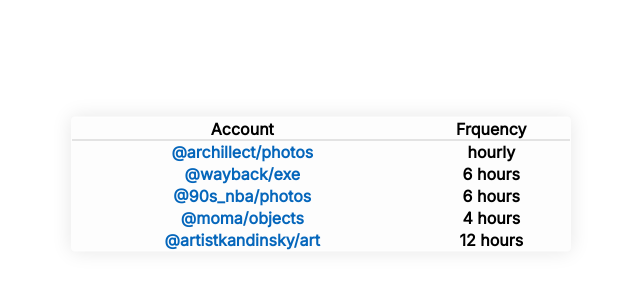
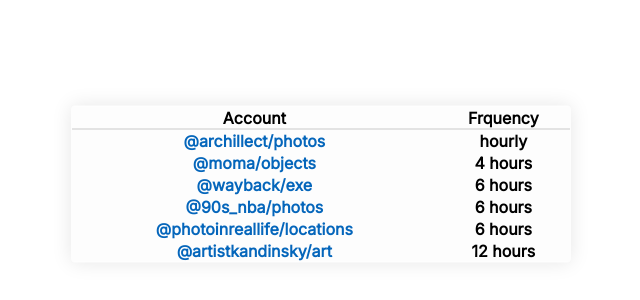
Before and after one commit to jasonleyser/slate-cron, a Next.js app: page /list in a window 1280 px wide. Shown: the part 216-516 px from the top of the page, without its empty margins (319-959 px from the left). Built offline with nearby package versions, Linux system fonts and the light colour scheme.

Commit message:
Update list.js

```diff
--- a/pages/list.js
+++ b/pages/list.js
@@ -2,9 +2,10 @@
 
 const users = [
     { account: 'archillect', collection: 'photos', freq: 'hourly', run_time: 'xx:26' },
+    { account: 'moma', collection: 'objects', freq: '4 hours', run_time: '10:05, 2:05, 6:05' },
     { account: 'wayback', collection: 'exe', freq: '6 hours', run_time: '2:22, 8:22' },
     { account: '90s_nba', collection: 'photos', freq: '6 hours', run_time: '10:00, 6:00' },
-    { account: 'moma', collection: 'objects', freq: '4 hours', run_time: '10:05, 2:05, 6:05' },
+    { account: 'photoinreallife', collection: 'locations', freq: '6 hours', run_time: '10:05, 2:05, 6:05' },
     { account: 'artistkandinsky', collection: 'art', freq: '12 hours', run_time: '10:05, 2:05, 6:05' },
 ];
 
```
